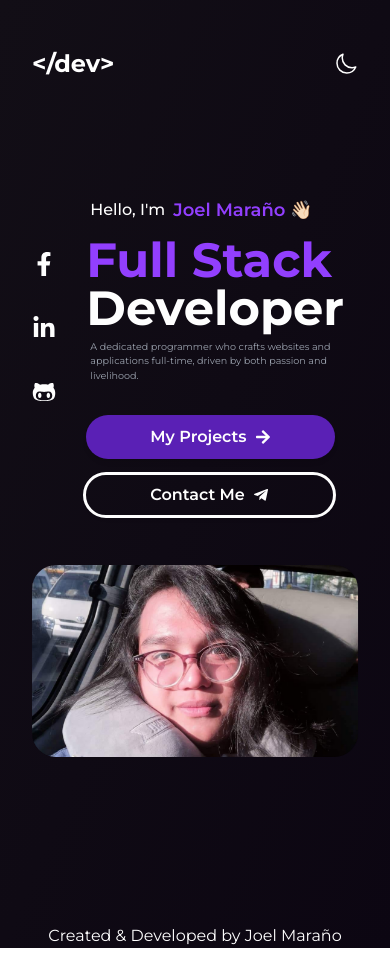
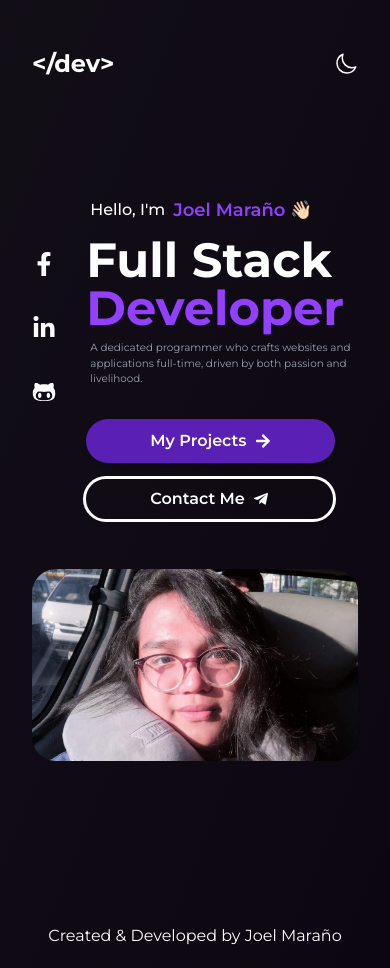
Before and after one commit to joelmarano1/my-portfolio-nextjs, a Next.js app: page / in a window 390 px wide. Built offline with nearby package versions, Linux system fonts and the light colour scheme.

Commit message:
push footer and hero

```diff
--- a/app/components/Footer.tsx
+++ b/app/components/Footer.tsx
@@ -1,7 +1,7 @@
 
 const Footer = () => {
   return (
-    <section className="text-center">
+    <section className="text-center pb-5">
         <span className="text-white text-md">Created & Developed by Joel Maraño</span>
     </section>
   )
--- a/app/components/Hero.tsx
+++ b/app/components/Hero.tsx
@@ -22,21 +22,27 @@ const Hero = () => {
         <div className="grid lg:grid-cols-9 grid-cols-6">
           <div className="lg:col-span-1 col-span-1">
             <div className="flex flex-col justify-items-center pt-14 gap-10 text-2xl text-white">
-              <FaFacebookF />
-              <FaLinkedinIn />
-              <FaGithubAlt/>
+              <Link href={'https://www.facebook.com/jhoel029'} target="_blank">
+                <FaFacebookF />
+              </Link>
+              <Link href={'https://www.linkedin.com/in/joel-mara%C3%B1o-b33623187/'} target="_blank">
+                <FaLinkedinIn />
+              </Link>
+              <Link href={'https://github.com/joelmarano1'} target="_blank">
+                <FaGithubAlt/>
+              </Link>
             </div>
           </div>
           <div className="lg:col-span-8 col-span-5">
             <div className=" mb-[50px] lg:mb-0 text-white">
               <div className="flex items-center">
-                  <span className="text-md sm:text-3xl pl-1 font-medium"> Hello, I'm </span>
+                  <span className="text-md sm:text-3xl pl-1 font-medium "> Hello, I'm </span>
                   <span className='vio-text text-lg sm:text-3xl pl-2 font-semibold'> Joel Maraño <span className="wave" role="img" aria-labelledby="wave">👋🏻</span></span>
               </div>
-              <h1 className="pt-3 text-5xl lg:text-6xl font-bold "><span className="vio-text">Full Stack</span> Developer</h1>
-              <p className='lg:pb-10 pb-8 pt-2 pl-1 text-[.6rem]  md:text-md lg:text-lg text-gray-400'>A dedicated programmer who crafts websites and applications full-time, driven by both passion and livelihood.</p>
+              <h1 className="pt-3 text-5xl lg:text-6xl font-bold "><span className="">Full Stack</span> <span className="vio-text">Developer</span></h1>
+              <p className='lg:pb-10 pb-8 pt-2 pl-1 text-[.65rem]  md:text-md lg:text-lg text-gray-400'>A dedicated programmer who crafts websites and applications full-time, driven by both passion and livelihood.</p>
               <div className="flex flex-col lg:flex-row lg:items-center justify-start gap-4">
-                <Link href='mailto:joelmarano1@gmail.com'>
+                <Link href='#'>
                   <button  className="flex items-center text-center lg:text-start  p-[.63rem] px-16 lg:px-[1rem] bg-violet-800 text-white font-semibold rounded-full shadow-md hover:bg-violet-700 focus:outline-violet-700 ">
                     My Projects <FaArrowRight className="ml-2"/>
                   </button>
```
